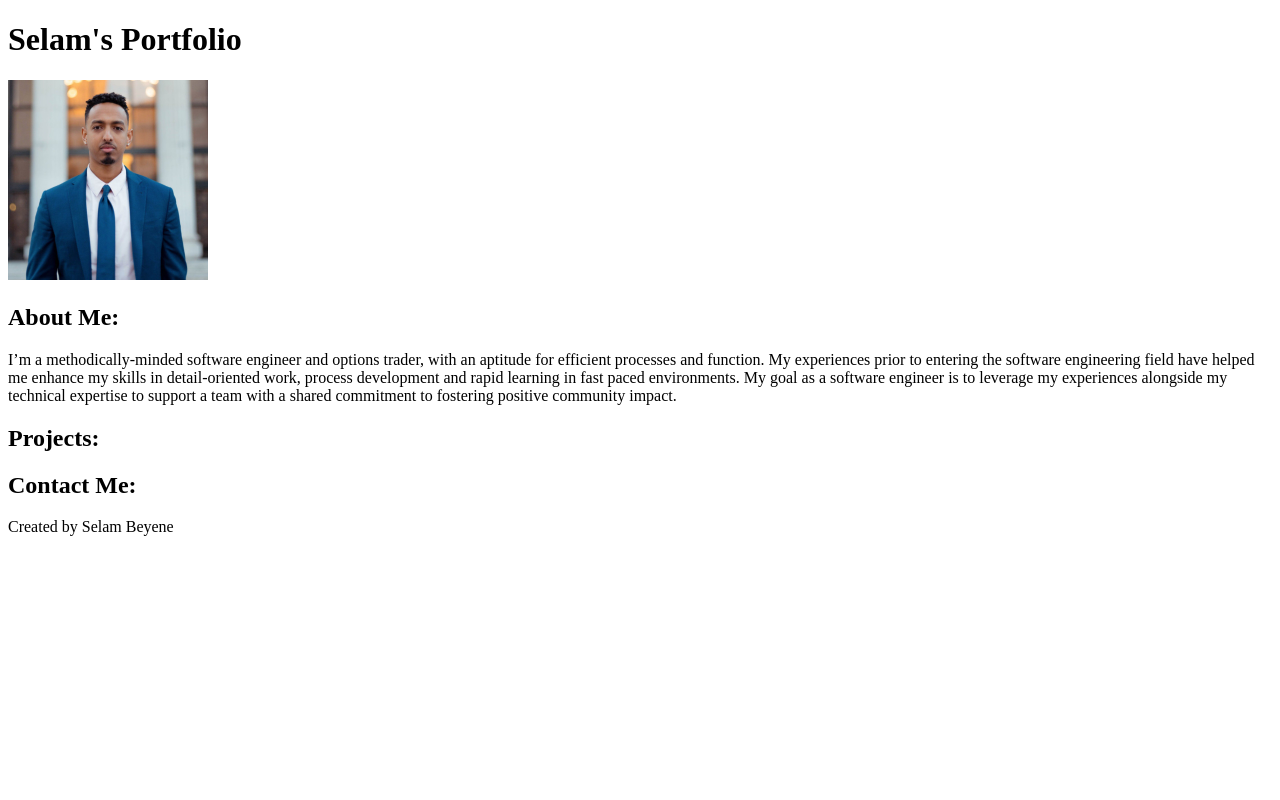
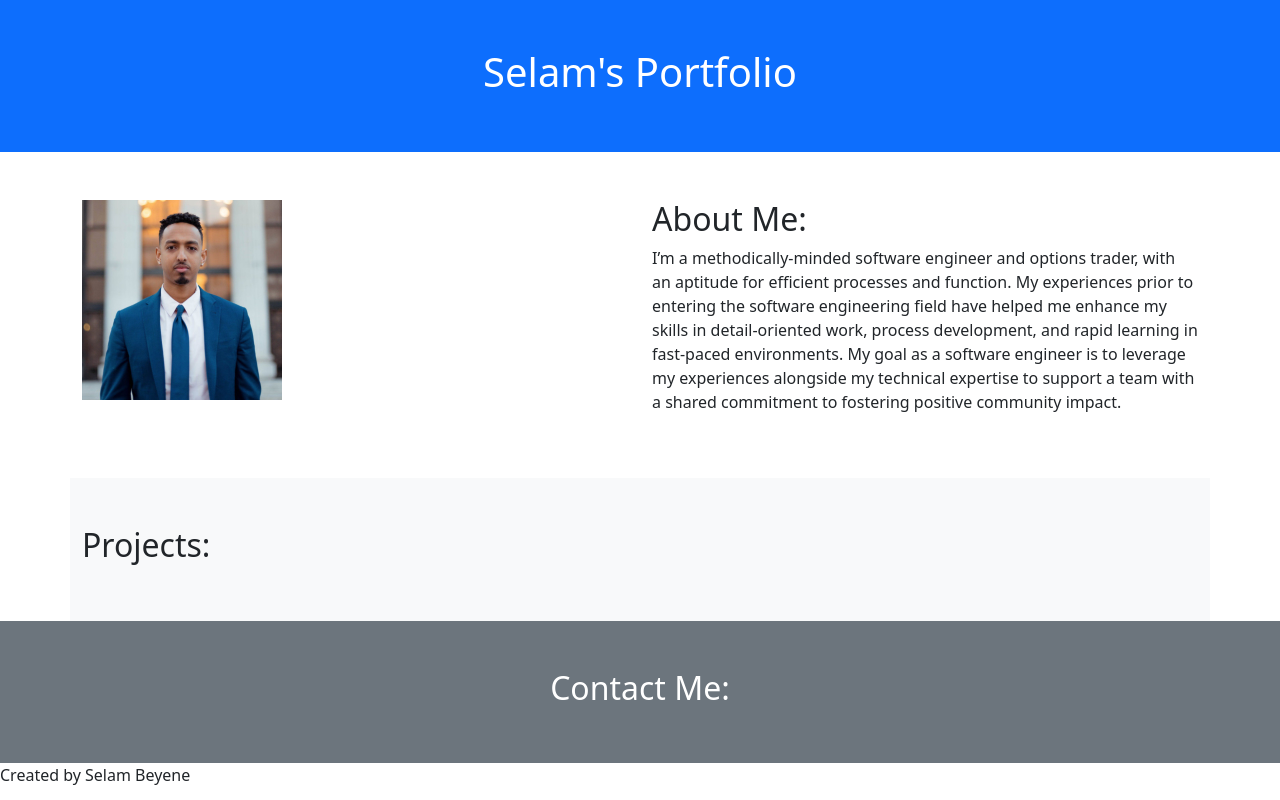
Before and after one commit to Slmbyn/Portfolio, a Next.js app: page / in a window 1280 px wide. Built offline with nearby package versions, Linux system fonts and the light colour scheme.

Commit message:
adds some basic styling

```diff
--- a/package.json
+++ b/package.json
@@ -9,9 +9,10 @@
     "lint": "next lint"
   },
   "dependencies": {
+    "bootstrap": "^5.3.2",
+    "next": "14.0.4",
     "react": "^18",
-    "react-dom": "^18",
-    "next": "14.0.4"
+    "react-dom": "^18"
   },
   "devDependencies": {
     "eslint": "^8",
--- a/pages/index.js
+++ b/pages/index.js
@@ -2,10 +2,9 @@ import Head from 'next/head'
 import Image from 'next/image'
 import { Inter } from 'next/font/google'
 import styles from '@/styles/Home.module.css'
+import 'bootstrap/dist/css/bootstrap.min.css'; // Import Bootstrap CSS
 
 const inter = Inter({ subsets: ['latin'] })
-
-// if i want the scrolling type of portfolio then everything just goes here
 
 export default function Home() {
   return (
@@ -16,19 +15,43 @@ export default function Home() {
         <meta name="viewport" content="width=device-width, initial-scale=1" />
         <link rel="icon" href="/favicon.ico" />
       </Head>
+
+      {/* Header Section */}
+      <header className="bg-primary text-white text-center py-5">
         <h1>Selam&apos;s Portfolio</h1>
+      </header>
+
+      {/* About Me Section */}
+      <section className="container my-5">
+        <div className="row">
+          <div className="col-md-6">
             <Image
               src="/headshot.png"
               alt="My Headshot"
-                // if you do use next Image -- hard coded width and height is required (makes responsivness hard)
               width={200}
               height={200}
             />
+          </div>
+          <div className="col-md-6">
             <h2>About Me:</h2>
-      <p>I’m a methodically-minded software engineer and options trader, with an aptitude for efficient processes and function. My experiences prior to entering the software engineering field have helped me enhance my skills in detail-oriented work, process development and rapid learning in fast paced environments. My goal as a software engineer is to leverage my experiences alongside my technical expertise to support a team with a shared commitment to fostering positive community impact.
+            <p>
+              I’m a methodically-minded software engineer and options trader, with an aptitude for efficient processes and function. My experiences prior to entering the software engineering field have helped me enhance my skills in detail-oriented work, process development, and rapid learning in fast-paced environments. My goal as a software engineer is to leverage my experiences alongside my technical expertise to support a team with a shared commitment to fostering positive community impact.
+            </p>
+          </div>
+        </div>
+      </section>
+
+      {/* Projects Section */}
+      <section className="bg-light container py-5">
         <h2>Projects:</h2>
+        {/* Add your project content here */}
+      </section>
+
+      {/* Contact Me Section */}
+      <section className="bg-secondary text-white text-center py-5">
         <h2>Contact Me:</h2>
-</p>
+        {/* Add your contact form or information here */}
+      </section>
     </>
-  )
+  );
 }
```
Also changed, not shown: 1 other file (tests, documents, lock files or other folders). Lines whose indentation alone changed are shown as unchanged.
